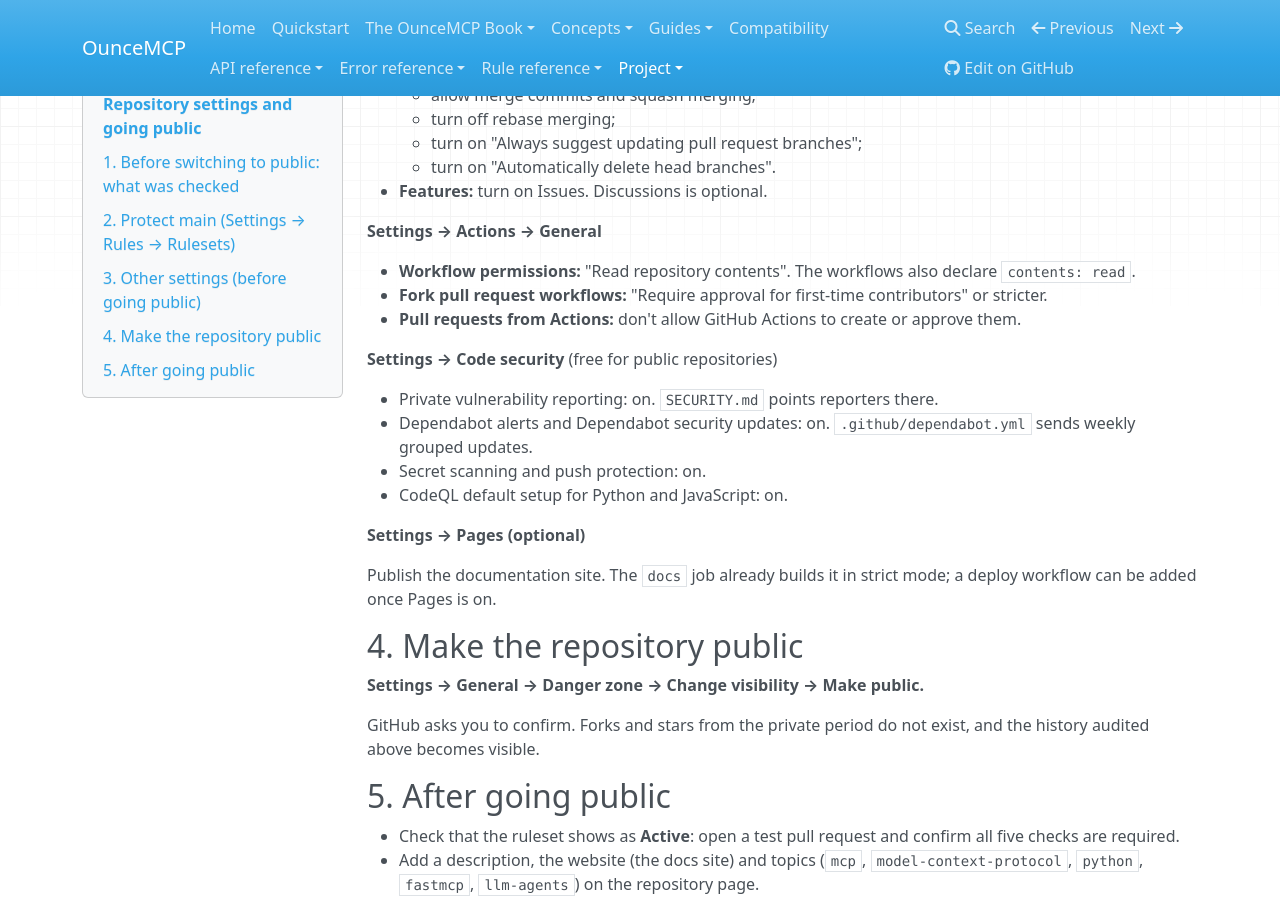
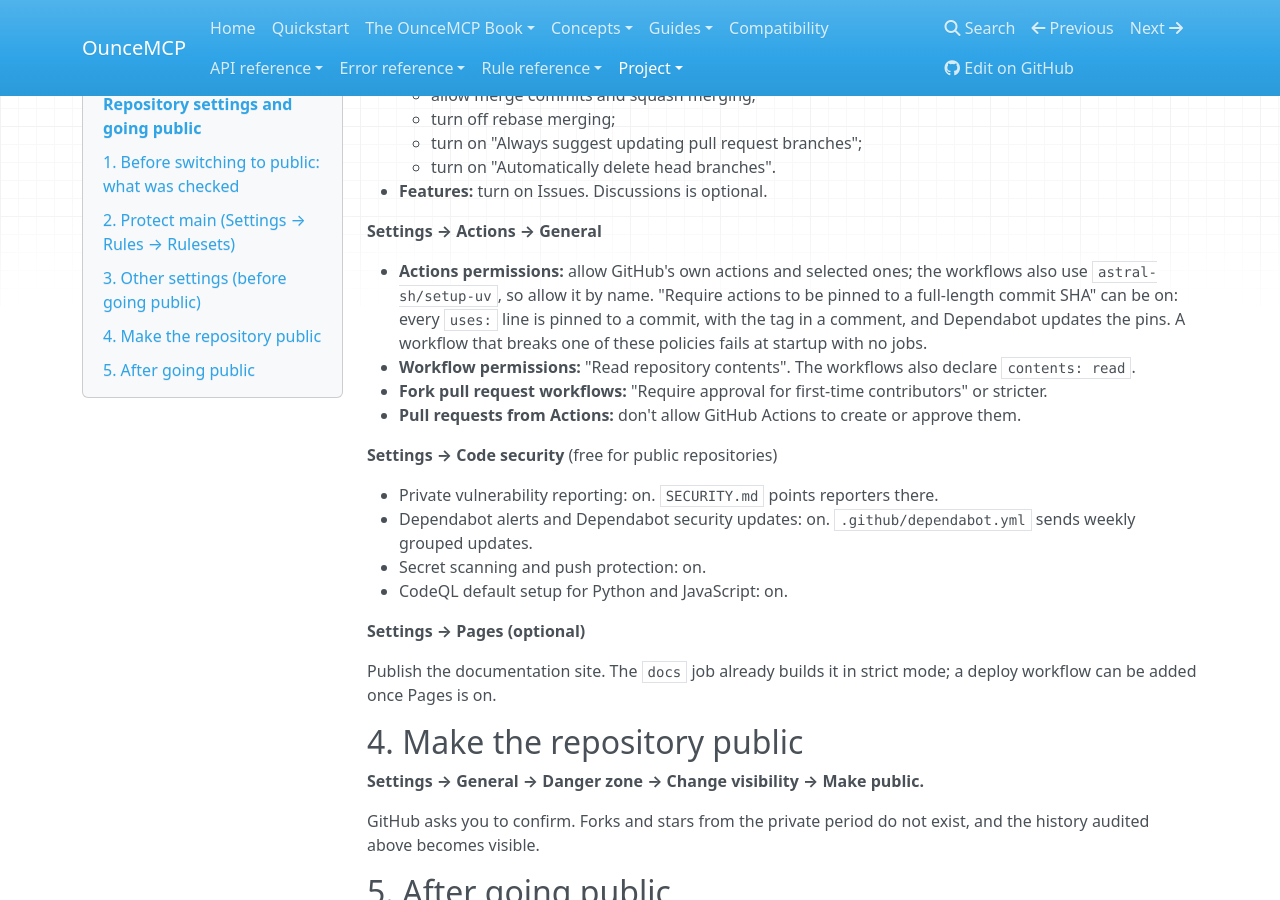
Before and after one commit to subbusainath/ouncemcp, an MkDocs documentation site: the page built from docs/maintainers/repository-settings.md, in a window 1280 px wide and 900 px high, scrolled down 1071 px. Built offline with MkDocs 1.6.1, drawn with Linux system fonts in a browser that asks for light colours; nearby versions of some CDN libraries.

Commit message:
Pin workflow actions to commit SHAs
CI and Conformance failed at startup on PR #23 with no jobs, which is
what an Actions policy requiring SHA-pinned actions does to tag
references. Every uses: line is now pinned to the commit its tag points
at, with the tag in a comment. The settings checklist describes the
Actions permissions the workflows need.

Co-Authored-By: Claude Opus 5.5 <noreply@anthropic.com>
Claude-Session: https://claude.ai/code/session_01GXi6aTZSeKeWUZpC9Ey9X1

```diff
--- a/docs/maintainers/repository-settings.md
+++ b/docs/maintainers/repository-settings.md
@@ -44,6 +44,7 @@ Choose **New ruleset → Import a ruleset** and import `.github/rulesets/main.js
 
 **Settings → Actions → General**
 
+- **Actions permissions:** allow GitHub's own actions and selected ones; the workflows also use `astral-sh/setup-uv`, so allow it by name. "Require actions to be pinned to a full-length commit SHA" can be on: every `uses:` line is pinned to a commit, with the tag in a comment, and Dependabot updates the pins. A workflow that breaks one of these policies fails at startup with no jobs.
 - **Workflow permissions:** "Read repository contents". The workflows also declare `contents: read`.
 - **Fork pull request workflows:** "Require approval for first-time contributors" or stricter.
 - **Pull requests from Actions:** don't allow GitHub Actions to create or approve them.
```
Also changed, not shown: 2 other files.
